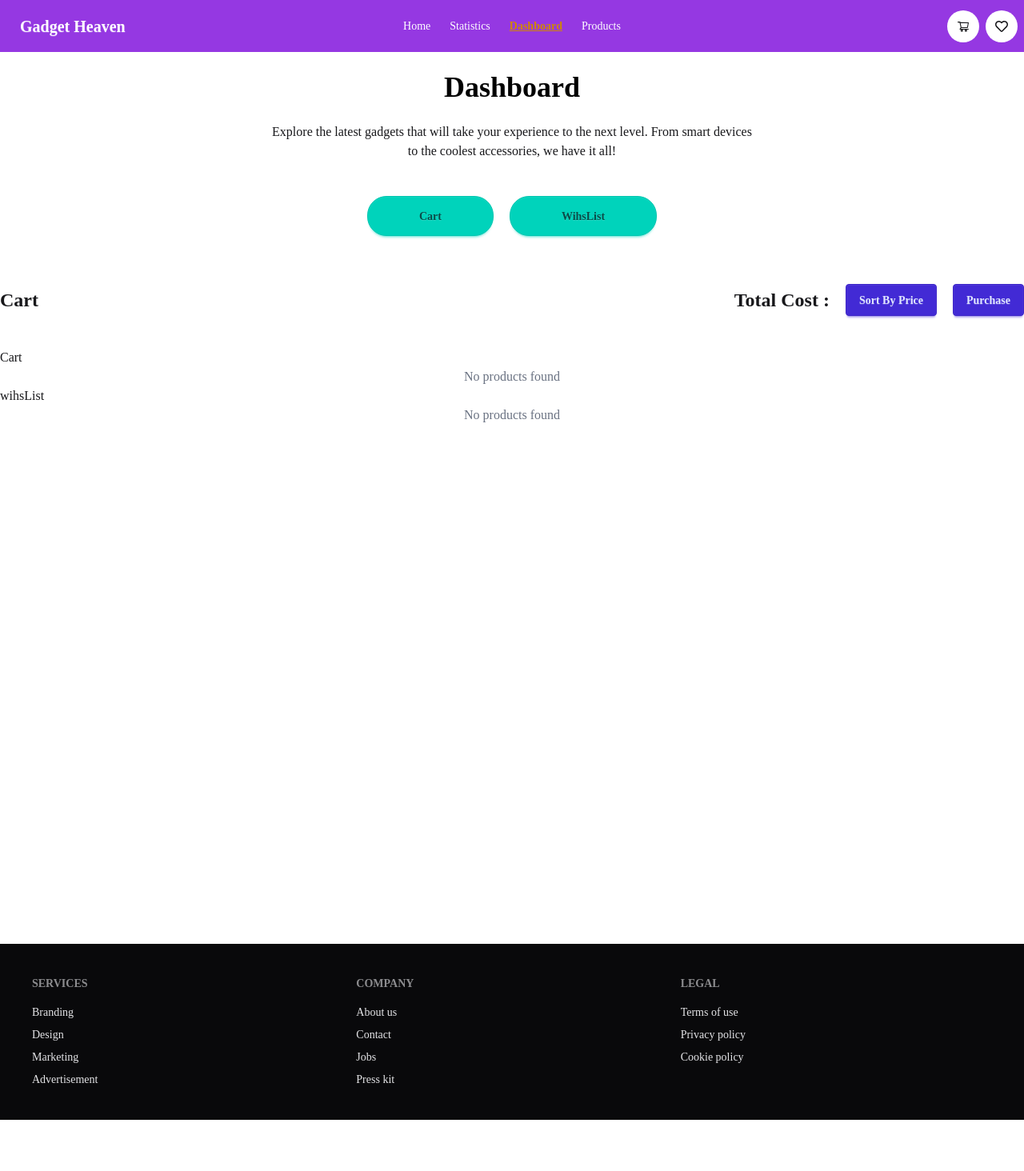
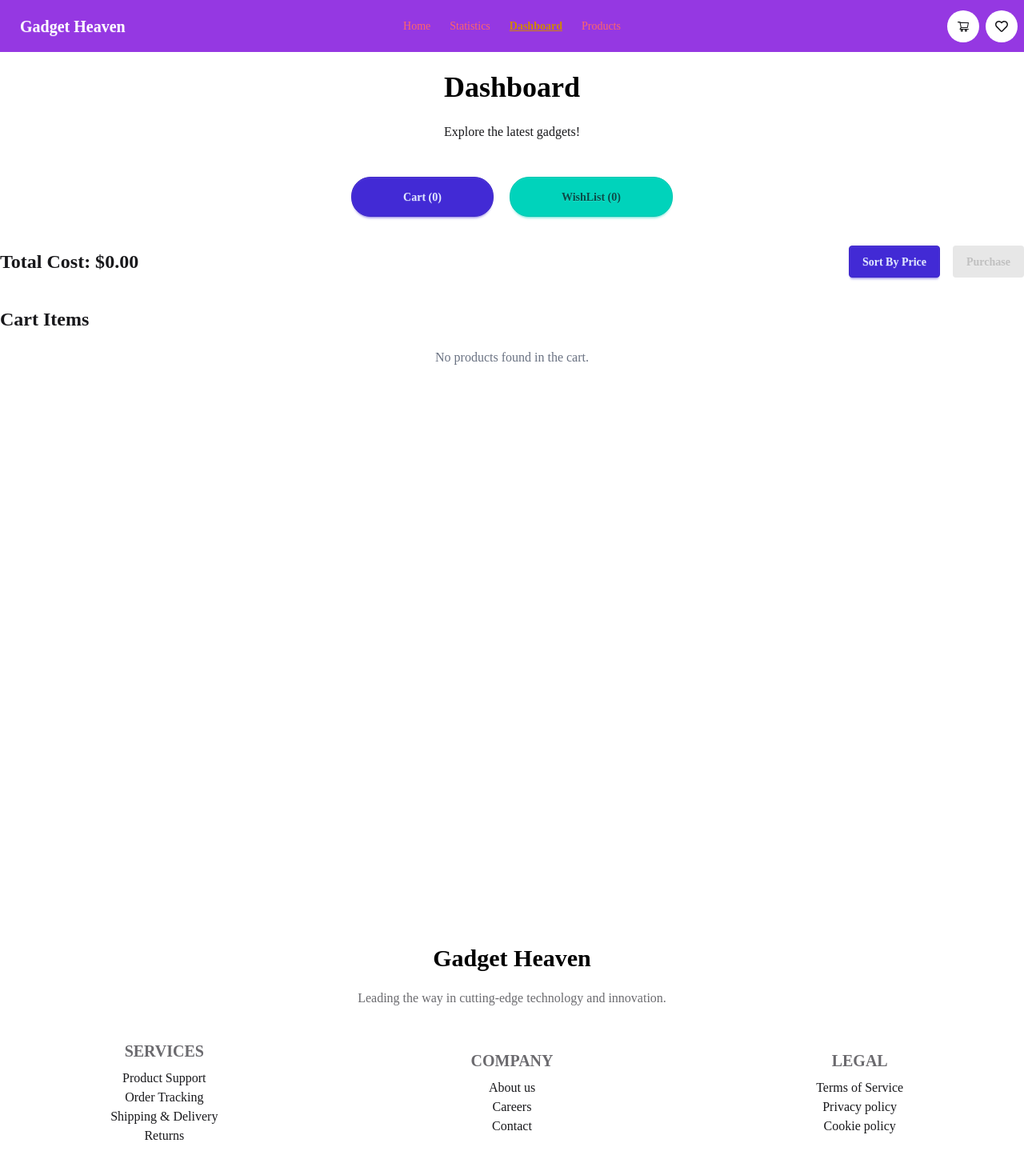
Before and after one commit to mddalimmiah/b10a8-gadget-heaven-mddalimmiah, a React (Vite) app: page /dashboard in a window 1280 px wide. Shown: the top 1464 px of the page at 80% size. Before the commit the page ends 1400 px from the top, so only its background shows below. Built offline with nearby package versions, Linux system fonts and the light colour scheme.

Commit message:
added all feature

```diff
--- a/index.html
+++ b/index.html
@@ -2,9 +2,9 @@
 <html data-theme="light" lang="en">
   <head>
     <meta charset="UTF-8" />
-    <link rel="icon" type="image/svg+xml" href="/vite.svg" />
+    <link rel="icon" type="fav-icon" href="/src/assets/favicon-16x16.png" />
     <meta name="viewport" content="width=device-width, initial-scale=1.0" />
-    <title>Vite + React</title>
+    <title>Gadget-heaven</title>
   </head>
   <body>
     <div id="root"></div>
--- a/src/components/Banner/Banner.jsx
+++ b/src/components/Banner/Banner.jsx
@@ -2,7 +2,7 @@ import React from 'react';
 import bannerImg from '../../assets/banner.jpg';
 const Banner = () => {
     return (
-        <div className='bg-[#9538E2]'>
+        <div className='bg-[#9538E2] w-full'>
             <div className="hero  min-h-screen  ">
                 <div className="hero-content text-center text-white">
                     <div className="">
--- a/src/components/Cart.jsx
+++ b/src/components/Cart.jsx
@@ -8,7 +8,7 @@ const Cart = ({ product, handleRemoved   }) => {
     const { product_id, product_title, product_image, price, description } = product;
 
     return (
-        <div className="bg-white shadow-md p-4 rounded-lg relative flex">
+        <div className="bg-white shadow-md p-4 rounded-lg relative flex gap-5">
             <figure>
                 <img
                     className="h-[200px] w-[300px] object-cover rounded-lg"
--- a/src/components/Footer/Footer.jsx
+++ b/src/components/Footer/Footer.jsx
@@ -2,28 +2,33 @@ import React from 'react';
 
 const Footer = () => {
     return (
+<footer className=" container mx-auto">
+<div className=''>
+  <h2 className='text-center font-bold text-3xl text-black'>Gadget Heaven</h2>
+  <p className='text-center text-[#09080F99] mt-5'>Leading the way in cutting-edge technology and innovation.</p>
+  </div>
+<div className='grid grid-cols-1 md:grid-cols-2 lg:grid-cols-3 gap-6 justify-center items-center  lg:py-10 py-5 '>
+<nav className='flex flex-col  justify-center items-center '>
+    <h6 className="footer-title text-center font-bold text-xl text-[#09080F]">Services</h6>
+    <a className="link link-hover">Product Support</a>
+    <a className="link link-hover">Order Tracking</a>
+    <a className="link link-hover">Shipping & Delivery</a>
+    <a className="link link-hover">Returns</a>
+  </nav>
+  <nav className='flex flex-col  justify-center items-center'>
+    <h6 className="footer-title font-bold text-xl  text-[#09080F]">Company</h6>
+    <a className="link link-hover">About us</a>
+    <a className="link link-hover">Careers</a>
+    <a className="link link-hover">Contact</a>
 
-        <footer className="footer grid grid-cols-1 md:grid-cols-2 lg:grid-cols-3 bg-neutral text-neutral-content p-10">
-  <nav>
-    <h6 className="footer-title">Services</h6>
-    <a className="link link-hover">Branding</a>
-    <a className="link link-hover">Design</a>
-    <a className="link link-hover">Marketing</a>
-    <a className="link link-hover">Advertisement</a>
   </nav>
-  <nav>
-    <h6 className="footer-title">Company</h6>
-    <a className="link link-hover">About us</a>
-    <a className="link link-hover">Contact</a>
-    <a className="link link-hover">Jobs</a>
-    <a className="link link-hover">Press kit</a>
-  </nav>
-  <nav>
-    <h6 className="footer-title">Legal</h6>
-    <a className="link link-hover">Terms of use</a>
+  <nav className='flex flex-col  justify-center items-center'>
+    <h6 className="footer-title font-bold text-xl  text-[#09080F]">Legal</h6>
+    <a className="link link-hover">Terms of Service</a>
     <a className="link link-hover">Privacy policy</a>
     <a className="link link-hover">Cookie policy</a>
   </nav>
+</div>
 </footer>
 
     );
--- a/src/components/Navbar/Navbar.jsx
+++ b/src/components/Navbar/Navbar.jsx
@@ -7,16 +7,16 @@ const Navbar = () => {
     const links =
         <>
             <li><NavLink  className={({ isActive }) =>
-          isActive ? "text-yellow-600 font-bold underline" : "text-white"
+          isActive ? "text-yellow-600 font-bold underline" : "text-red-400"
         }  to={'/'}>Home</NavLink></li>
             <li><NavLink className={({ isActive }) =>
-          isActive ? "text-yellow-600 font-bold underline" : "text-white"
+          isActive ? "text-yellow-600 font-bold underline" : "text-red-400"
         } to={'/statistics'}>Statistics</NavLink></li>
             <li><NavLink className={({ isActive }) =>
-          isActive ? "text-yellow-600 font-bold underline" : "text-white"
+          isActive ? "text-yellow-600 font-bold underline" : "text-red-400"
         } to={'/dashboard'}>Dashboard</NavLink></li>
             <li><NavLink className={({ isActive }) =>
-          isActive ? "text-yellow-600 font-bold underline" : "text-white"
+          isActive ? "text-yellow-600 font-bold underline" : "text-red-400"
         } to={'/products'}>Products</NavLink></li>
 
         </>
--- a/src/pages/Dashboard.jsx
+++ b/src/pages/Dashboard.jsx
@@ -1,107 +1,146 @@
-import React, { useEffect, useState } from 'react';
+import { useEffect, useState } from 'react';
 import { getAllProduct, removeCartProduct } from '../components/utiltiy';
 import Heading from '../components/Heading/Heading';
-import Card from '../components/Card/Card';
 import Cart from '../components/Cart';
 import { getAllWishListProduct, removeWishListProduct } from '../components/utiltiy/whislist';
 import WishList from '../components/WishList';
 
+const Dashboard = () => {
+    const [products, setProducts] = useState([]);
+    const [wishListProducts, setWishListProducts] = useState([]);
+    const [activeView, setActiveView] = useState('cart');
+    const [isPurchased, setIsPurchased] = useState(false);
+    const [showModal, setShowModal] = useState(false);
+    const [totalAmount, setTotalAmount] = useState(0);
 
-const Dashboard = () => {
+    // Fetch Cart Products
+    useEffect(() => {
+        const cartProduct = getAllProduct();
+        setProducts(cartProduct);
+    }, []);
 
+    // Fetch WishList Products
+    useEffect(() => {
+        const wishListProduct = getAllWishListProduct();
+        setWishListProducts(wishListProduct);
+    }, []);
 
-    const [products, setProducts] =useState([]);
+    // Handle Cart Item Removal
+    const handleRemoved = (product_id) => {
+        removeCartProduct(product_id);
+        setProducts(getAllProduct());
+    };
 
-    const [wishListProducts, setWishListProducts] =useState([]);
+    // Handle Wishlist Item Removal
+    const handleDelete = (product_id) => {
+        removeWishListProduct(product_id);
+        setWishListProducts(getAllWishListProduct());
+    };
 
-    // cart
-    useEffect(() => {
-        const cartProduct =getAllProduct();
-        setProducts(cartProduct);
-    }, [])
+    // Calculate Total Cart Price
+    const calculateTotalPrice = () => {
+        return products.reduce((total, product) => total + (Number(product.price) || 0), 0);
+    };
 
+    // Handle Purchase
+    const handlePurchase = () => {
+        if (products.length === 0) return;
 
-    // wishList
-    useEffect(() => {
-        const wishListProduct =getAllWishListProduct();
-        setWishListProducts(wishListProduct);
-    }, [])
+        const total = calculateTotalPrice();
+        setTotalAmount(total);
 
+        setIsPurchased(true);
+        setShowModal(true);
 
-    // cart
-    const handleRemoved= (product_id) => {
-        removeCartProduct(product_id)
-        const cartProduct =getAllProduct();
-        setProducts(cartProduct); //this 2 line remove korar jonno again useeffect theke niye aste hobe tahle sathe sathe delete hoye jabe
-    }
+        setProducts([]); // Clear Cart
+    };
 
-    // wishList
-    const handleDelete= (product_id) =>{
-        removeWishListProduct(product_id)
-        const wishListProduct =getAllWishListProduct();
-        setWishListProducts(wishListProduct);
-    }
+    // Handle Sort By Price (Descending Order)
+    const handleSortByPrice = () => {
+        const sortedProducts = [...products].sort((a, b) => b.price - a.price);
+        setProducts(sortedProducts);
+    };
+
     return (
         <div>
-            <Heading title={'Dashboard'} subtitle={'Explore the latest gadgets that will take your experience to the next level. From smart devices to the coolest accessories, we have it all!'}></Heading>
+            <Heading title={'Dashboard'} subtitle={'Explore the latest gadgets!'}></Heading>
 
+            {/* Toggle Buttons */}
             <div className='flex justify-center gap-5 py-5'>
-                <button className='btn btn-accent px-16 py-6 rounded-3xl'>Cart</button>
-                <button className='btn btn-accent px-16 py-6 rounded-3xl'>WihsList</button>
+                <button
+                    onClick={() => setActiveView('cart')}
+                    className={`btn px-16 py-6 rounded-3xl ${activeView === 'cart' ? 'btn-primary' : 'btn-accent'}`}
+                >
+                    Cart ({products.length})
+                </button>
+                <button
+                    onClick={() => setActiveView('wishlist')}
+                    className={`btn px-16 py-6 rounded-3xl ${activeView === 'wishlist' ? 'btn-primary' : 'btn-accent'}`}
+                >
+                    WishList ({wishListProducts.length})
+                </button>
             </div>
 
-            <div>
-
-                <div className='flex justify-between gap-4 items-center py-10'>
-                <h2 className='font-bold text-2xl'>Cart</h2>
-                    <div className='flex justify-center items-center gap-5 '>
-                    <p className='font-bold text-2xl'>Total Cost : </p>
-                    <button className='btn btn-primary'>Sort By Price</button>
-                    <button className='btn btn-primary'>Purchase</button>
+            {/* Cart Header */}
+            <div className='flex justify-between items-center py-4'>
+                <p className='font-bold text-2xl'>Total Cost: ${calculateTotalPrice().toFixed(2)}</p>
+                <div className='flex gap-4'>
+                    <button className='btn btn-primary' onClick={handleSortByPrice}>Sort By Price</button>
+                    <button
+                        className='btn btn-success'
+                        onClick={handlePurchase}
+                        disabled={isPurchased || products.length === 0}
+                    >
+                        {isPurchased ? 'Purchased' : 'Purchase'}
+                    </button>
                 </div>
             </div>
+
+            {/* Cart Items */}
+            {activeView === 'cart' && (
                 <div>
-
-            {/* <div className="grid grid-cols-1 md:grid-cols-2 lg:grid-cols-3 gap-6">
+                    <h2 className='font-bold text-2xl py-5'>Cart Items</h2>
+                    <div className="grid grid-rows-1 gap-6">
                         {products.length > 0 ? (
-                products.map(product => (
-                   <Card handleRemoved={handleRemoved} product={product} key={product.product_id}></Card>
-
+                            products.map((product) => (
+                                <Cart key={product.product_id} product={product} handleRemoved={handleRemoved} />
                             ))
                         ) : (
-                <p className="text-gray-500 text-center col-span-3">No products found</p>
-            )}
-            </div> */}
-            </div>
-        <div>
-            <h2>Cart</h2>
-            <div className="grid grid-rows-1 gap-6">
-            {products.length > 0 ? (
-                products.map(product => (
-                   <Cart handleRemoved={handleRemoved} product={product} key={product.product_id}></Cart>
-
-                ))
-            ) : (
-                <p className="text-gray-500 text-center col-span-3">No products found</p>
+                            <p className="text-gray-500 text-center col-span-3">No products found in the cart.</p>
                         )}
                     </div>
                 </div>
+            )}
 
+            {/* WishList Items */}
+            {activeView === 'wishlist' && (
                 <div>
-            <h2>wihsList</h2>
+                    <h2 className='font-bold text-2xl py-5'>WishList Items</h2>
                     <div className="grid grid-rows-1 gap-6">
                         {wishListProducts.length > 0 ? (
-                wishListProducts.map(product => (
-                  <WishList handleDelete={handleDelete} product={product} key={product.product_id}></WishList>
-
+                            wishListProducts.map((product) => (
+                                <WishList key={product.product_id} product={product} handleDelete={handleDelete} />
                             ))
                         ) : (
-                <p className="text-gray-500 text-center col-span-3">No products found</p>
+                            <p className="text-gray-500 text-center col-span-3">No products found in the wishlist.</p>
                         )}
                     </div>
                 </div>
+            )}
+
+            {/* Success Modal */}
+            {showModal && (
+                <div className="fixed inset-0 flex items-center justify-center bg-black bg-opacity-50">
+                    <div className="bg-white p-8 rounded-lg shadow-lg text-center">
+                        <h2 className="text-2xl font-bold mb-4">🎉 Purchase Successful!</h2>
+                        <p>Your items have been successfully purchased.</p>
+                        <p className="text-lg mt-2">Total Amount: <span className="font-bold">${totalAmount.toFixed(2)}</span></p>
+                        <button className="btn btn-primary mt-4" onClick={() => setShowModal(false)}>
+                            Close
+                        </button>
                     </div>
-
+                </div>
+            )}
         </div>
     );
 };
```
Also changed, not shown: 1 other file (tests, documents, lock files or other folders). Lines whose indentation alone changed are shown as unchanged.
